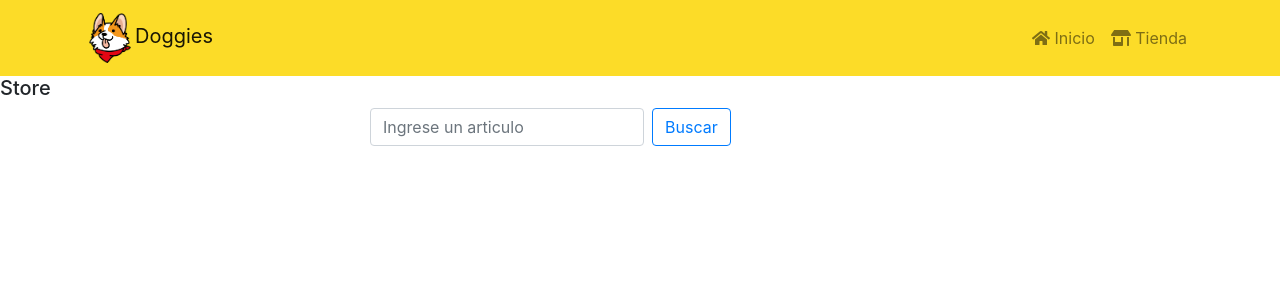
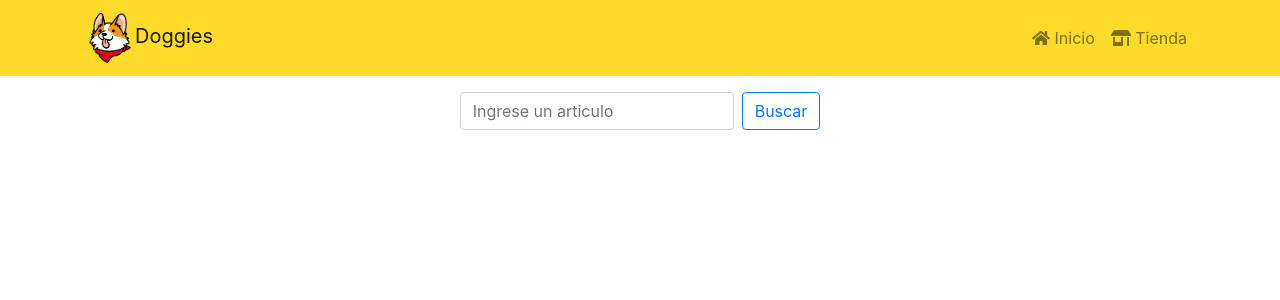
Before and after one commit to Sarquamon/mineriaEcommerce, a React (Create React App) app: page /store in a window 1280 px wide. Shown: the top 300 px of the page. Built offline with nearby package versions, Linux system fonts and the light colour scheme.

Commit message:
modified searchForm as a big func to accomodate react hooks

```diff
--- a/src/components/searchForm/SearchForm.js
+++ b/src/components/searchForm/SearchForm.js
@@ -1,23 +1,33 @@
-import React from "react";
+import React, {useState} from "react";
 import axios from "axios";
 
 const vetAPI = "https://newvetsapi.herokuapp.com";
 
-const getProduct = e => {
+const SearchForm = () => {
+  const [products, setProducts] = useState(0);
+
+  const GetProduct = e => {
     const productName = e.target.elements.productName.value;
     e.preventDefault();
     axios
       .get(`${vetAPI}/product/name/${productName}`)
       .then(res => {
-      console.log(res.data);
+        console.log(res.data[0].productName);
+
+        setProducts(res.data);
+
+        console.log(`State: ${products}`);
+
+        // return <p>Hola: {products}</p>;
       })
       .catch(err => {
         console.log(err);
       });
   };
 
-const SearchForm = () => (
-  <form className="form-inline" onSubmit={getProduct}>
+  return (
+    <div className="d-flex justify-content-around">
+      <form className="form-inline" onSubmit={GetProduct}>
         <div className="btn-toolbar" role="toolbar">
           <div className="input-group">
             <input
@@ -33,6 +43,8 @@ const SearchForm = () => (
           </div>
         </div>
       </form>
+    </div>
   );
+};
 
 export default SearchForm;
--- a/src/components/store/Store.js
+++ b/src/components/store/Store.js
@@ -5,14 +5,13 @@ export class Store extends Component {
   render() {
     return (
       <div>
-        <h5>Store</h5>
-        <div className="container">
+        <div className="container mt-3">
           <div className="row">
-            <div className="col-md-3"></div>
-            <div className="col-md-6">
+            <div className="col-lg-3"></div>
+            <div className="col-lg-6">
               <SearchForm />
             </div>
-            <div className="col-md-3"></div>
+            <div className="col-lg-3"></div>
           </div>
         </div>
       </div>
```
Lines whose indentation alone changed are shown as unchanged.
